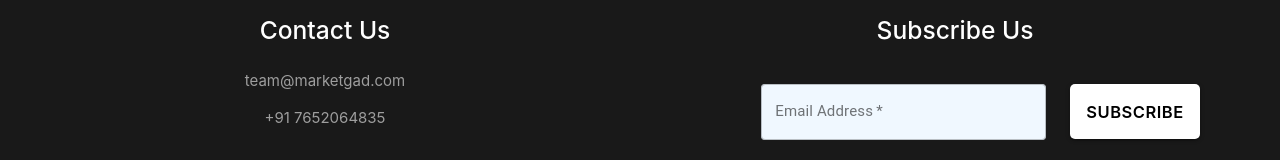
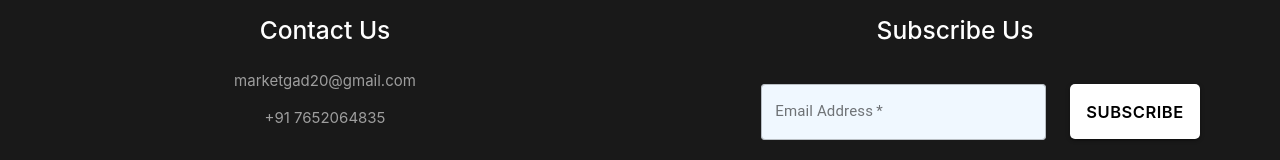
Before and after one commit to MarketGad/market-research-blog-frontend, a React (Create React App) app: page / in a window 1280 px wide. Shown: the part 2189-2349 px from the top of the page. Built offline with nearby package versions, Linux system fonts and the light colour scheme; no server answers.

Commit message:
email updated

```diff
--- a/src/components/Subscribe.js
+++ b/src/components/Subscribe.js
@@ -27,7 +27,7 @@ const Subscribe = () => {
                     <div className="col s12 l6 container">
                         <h5 style={{ padding: "10px", fontWeight: "500", color: "white" }} className="center">Contact Us </h5>
                         <div className="center">
-                            <p className="grey-text">team@marketgad.com</p>
+                            <p className="grey-text">marketgad20@gmail.com</p>
                             <p className="grey-text">+91 7652064835</p>
                         </div>
                     </div>
```
